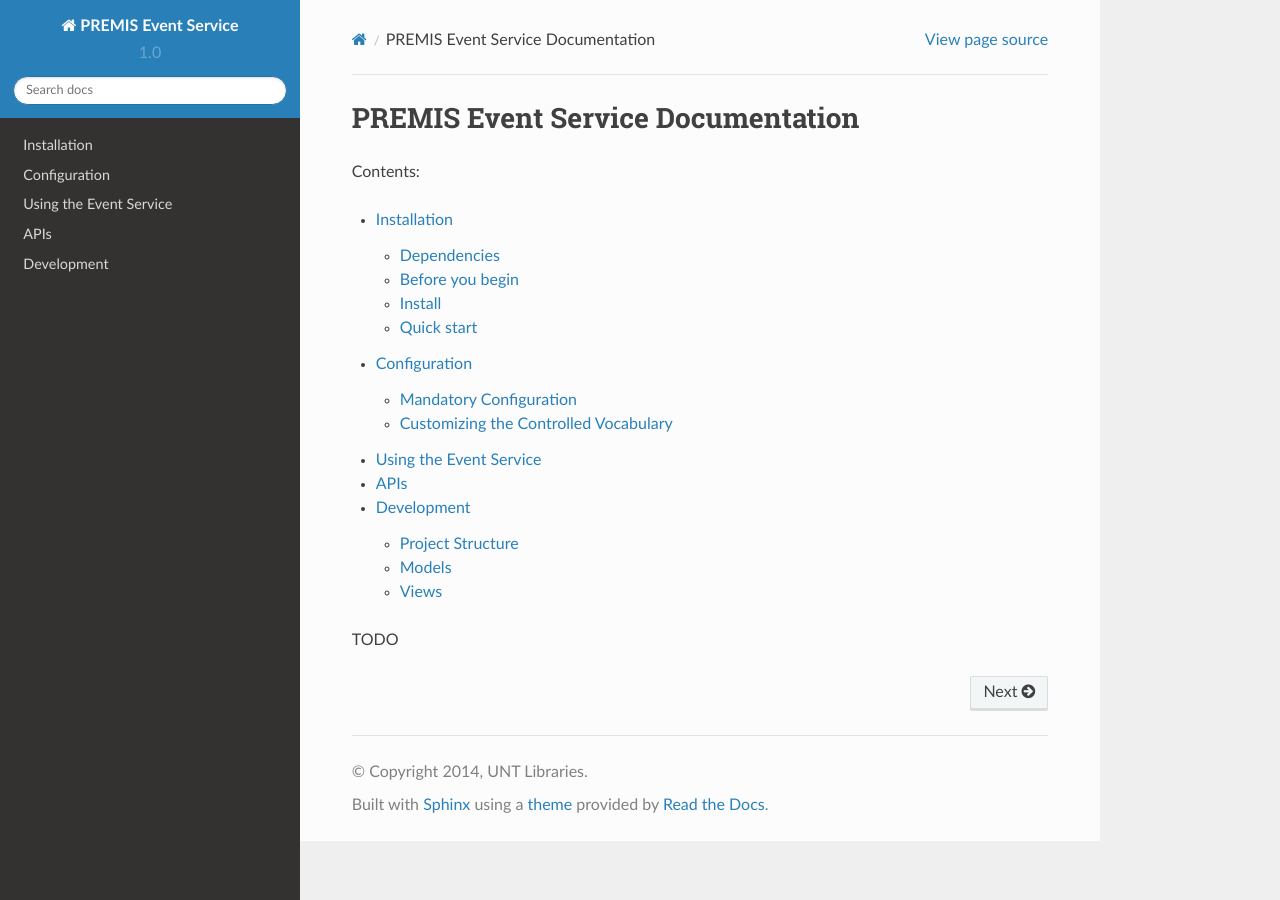
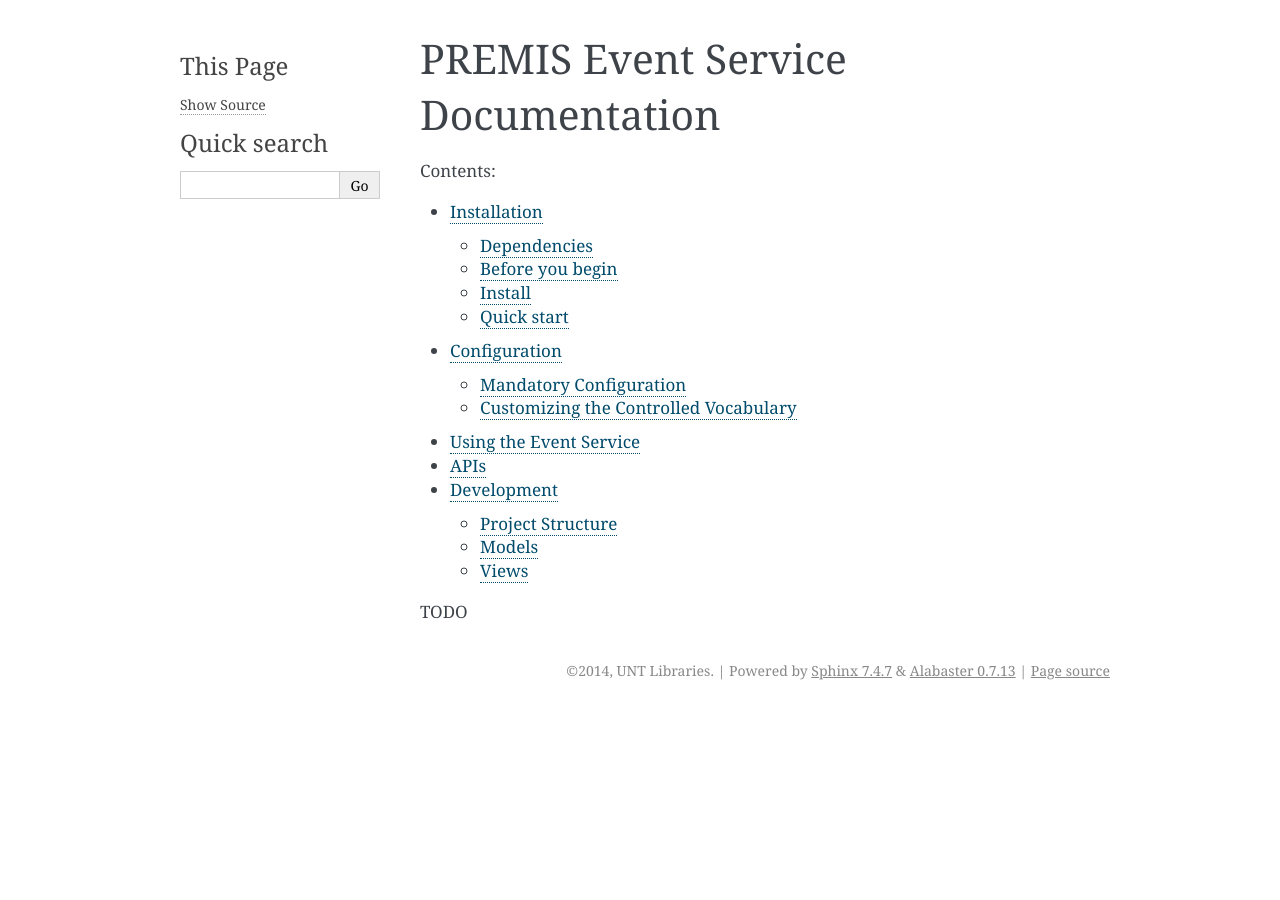
Before and after one commit to unt-libraries/django-premis-event-service, a Sphinx documentation site: the page built from docs/source/index.rst, in a window 1280 px wide. Built offline with Sphinx 7.4.7, drawn with Linux system fonts in a browser that asks for light colours.

Commit message:
Remove explicit use of docs theme to fix ReadTheDocs build issues

```diff
--- a/docs/source/conf.py
+++ b/docs/source/conf.py
@@ -14,8 +14,6 @@
 
 import sys
 import os
-
-import sphinx_rtd_theme
 
 # If extensions (or modules to document with autodoc) are in another directory,
 # add these directories to sys.path here. If the directory is relative to the
@@ -100,7 +98,7 @@ pygments_style = 'sphinx'
 
 # The theme to use for HTML and HTML Help pages.  See the documentation for
 # a list of builtin themes.
-html_theme = "sphinx_rtd_theme"
+#html_theme = "sphinx_rtd_theme"
 
 # Theme options are theme-specific and customize the look and feel of a theme
 # further.  For a list of options available for each theme, see the
@@ -108,7 +106,7 @@ html_theme = "sphinx_rtd_theme"
 #html_theme_options = {}
 
 # Add any paths that contain custom themes here, relative to this directory.
-html_theme_path = [sphinx_rtd_theme.get_html_theme_path()]
+#html_theme_path = [sphinx_rtd_theme.get_html_theme_path()]
 
 # The name for this set of Sphinx documents.  If None, it defaults to
 # "<project> v<release> documentation".
```
